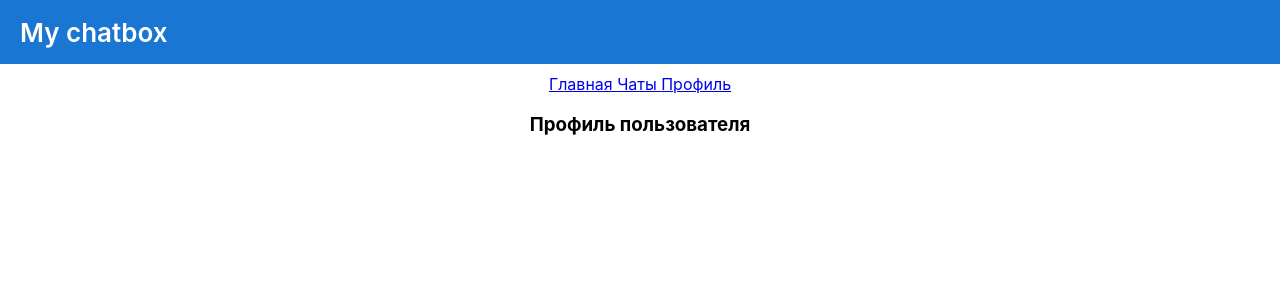
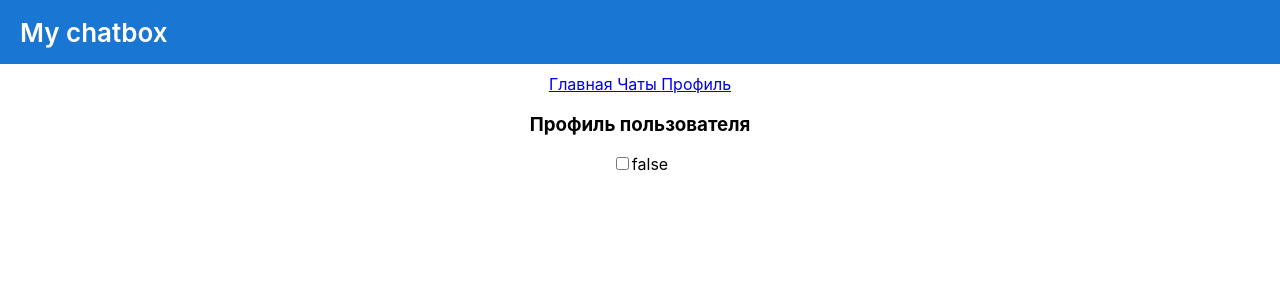
Before and after one commit to dmhlupin/react, a React (Create React App) app: page /profile in a window 1280 px wide. Shown: the top 300 px of the page. Built offline with nearby package versions, Linux system fonts and the light colour scheme.

Commit message:
hw_5: added redux in project and created checkbox in userProfile page

```diff
--- a/package.json
+++ b/package.json
@@ -15,8 +15,11 @@
     "prop-types": "^15.8.1",
     "react": "^18.2.0",
     "react-dom": "^18.2.0",
+    "react-redux": "^8.0.5",
     "react-router-dom": "^6.4.2",
     "react-scripts": "5.0.1",
+    "redux": "^4.2.0",
+    "redux-devtools-extension": "^2.13.9",
     "web-vitals": "^2.1.4"
   },
   "scripts": {
--- a/src/index.js
+++ b/src/index.js
@@ -1,7 +1,13 @@
 import React from 'react';
 import ReactDOM from 'react-dom/client';
+import { Provider } from 'react-redux';
 import './index.css';
 import { App } from './App';
+import { store } from './redux/store';
 
 const root = ReactDOM.createRoot(document.getElementById('root'));
-root.render(<App />);
+root.render(
+    <Provider store = {store}>
+        <App />
+    </Provider>
+);
--- a/src/pages/UserProfile.jsx
+++ b/src/pages/UserProfile.jsx
@@ -1,7 +1,24 @@
+import React from "react";
+import { useDispatch, useSelector } from "react-redux";
+
+
+
 export const UserProfile = () => {
+    const dispatch = useDispatch();
+    const checked = useSelector((store) => store.profile).checkbox_1;
+    console.log(checked)
+
+    const changeCheckbox = (event) => {
+      console.log(event.target.name, ', ', checked);
+      dispatch({ type: 'SWITCH_CHECKBOX', payload: {[event.target.name]: event.target.checked}})
+    }
     return (
       <div>
         <h3>Профиль пользователя</h3>
+          <input type="checkbox" name="checkbox_1" id="checkbox_1" checked={checked} onChange={changeCheckbox} />
+          <label htmlFor="checkbox_1">{checked.toString()}</label>
+
+
       </div>
     )
   }
--- /dev/null
+++ b/src/redux/initState.jsx
@@ -0,0 +1,3 @@
+export const initState = {
+    profile: {checkbox_1: false}
+}
--- /dev/null
+++ b/src/redux/reducers/profileReducer.jsx
@@ -0,0 +1,13 @@
+import {initState} from '../initState';
+
+
+export const profileReducer = (state = initState, action) => {
+    const {type, payload} = action;
+    switch (type) {
+        case 'SWITCH_CHECKBOX':
+            return {...state, ...payload}
+
+        default:
+            return state
+    }
+}
--- /dev/null
+++ b/src/redux/reducers/rootReducer.jsx
@@ -0,0 +1,7 @@
+import { combineReducers } from 'redux';
+import {profileReducer} from './profileReducer';
+
+
+export const rootReducer = combineReducers({
+    profile: profileReducer
+})
--- /dev/null
+++ b/src/redux/store.jsx
@@ -0,0 +1,10 @@
+import { createStore } from 'redux';
+import { composeWithDevTools } from "redux-devtools-extension";
+import { initState } from './initState';
+import { rootReducer } from './reducers/rootReducer';
+
+export const store = createStore(
+    rootReducer,
+    initState,
+    composeWithDevTools()
+)
```
Also changed, not shown: 1 other file (tests, documents, lock files or other folders).
